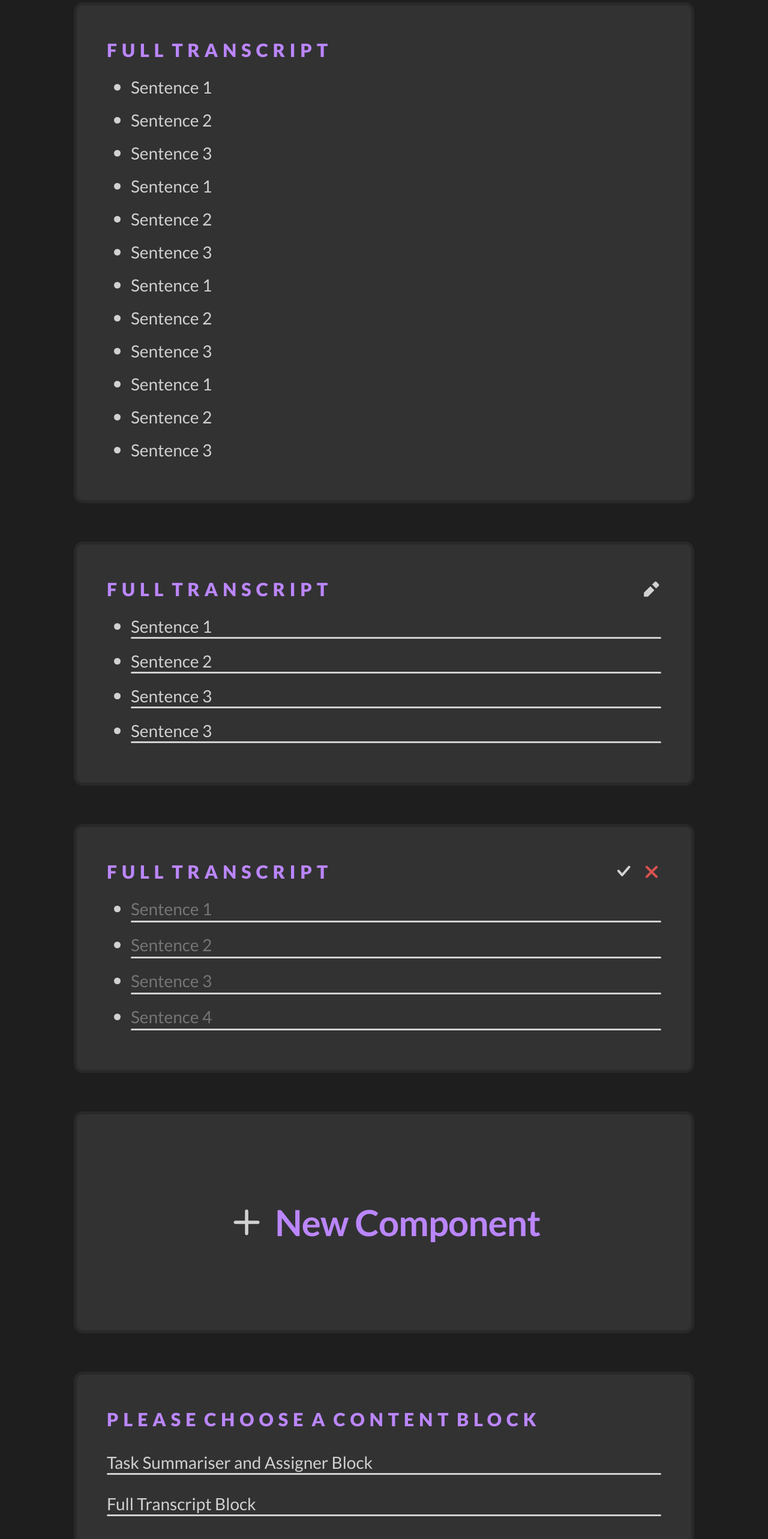
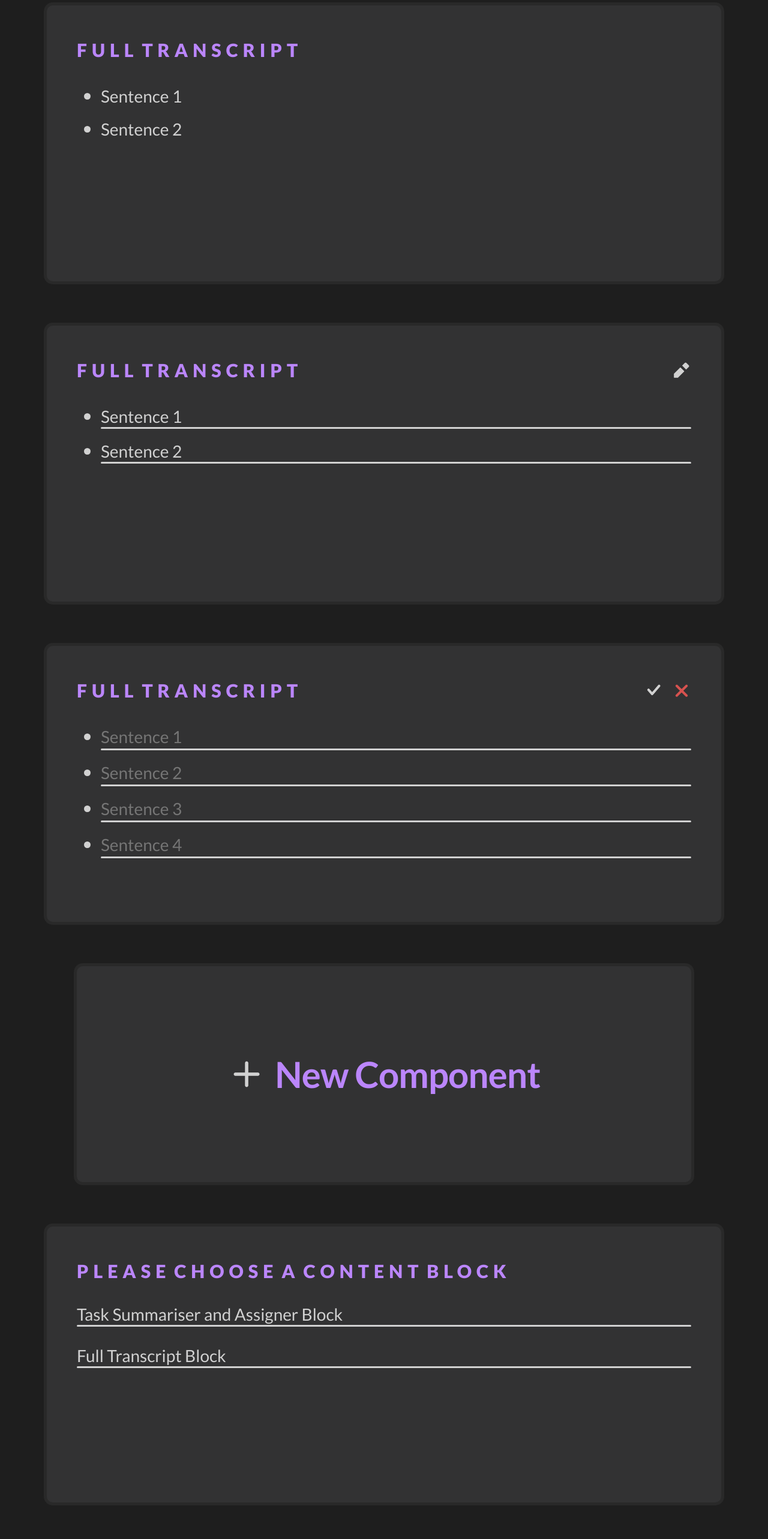
Before and after one commit to Jaywhisker/Satiscribe, a Next.js app in the folder SatiscribeFrontEnd/: page /large in a window 1280 px wide. Shown: the part 60-2626 px from the top of the page at 60% size. Built offline with nearby package versions, Linux system fonts and the light colour scheme.

Commit message:
Made some standardisation in classnames and condensation of classes

```diff
--- a/SatiscribeFrontEnd/components/large blocks/createNewBlocks.js
+++ b/SatiscribeFrontEnd/components/large blocks/createNewBlocks.js
@@ -8,37 +8,35 @@ import contentblock from '../../styles/components/contentblocks.module.css'
 function CreateNewBlock() {
     return (
         <>
-            <div className={`${contentblock.largeBlockContainer} ${flexi.flexcolumnSmolGap} ${flexi.aligncenter}`}>
-                <div className={`${flexi.flexrowSmolGap} ${flexi.aligncenter}`}>
+            <div className={`${contentblock.largeBlockContainer} ${flexi.flexColumnSmolGap} ${flexi.alignCenter}`}>
+                <div className={`${flexi.flexRowSmolGap} ${flexi.alignCenter}`}>
                     <div className={logos.big} style={{ backgroundImage: `url("/icons/plus.png")`, zIndex: 1, }}></div>
-                    <h2 style={{color: `var(--Final_Light_Purple)`}}> New Component</h2>
+                    <h2 style={{ color: `var(--Final_Light_Purple)` }}> New Component</h2>
                 </div>
             </div>
 
-            <div className={`${contentblock.largeBlockContainernohover}`}>
-                <div className={`${flexi.padding50vert} ${flexi.flexcolumnMediumGap}`}>
-                    <div className={`${contentblock.topContainer}  ${flexi.alginstart}`}>
-                        <h5>Please Choose A Content Block</h5>
+            <div className={`${contentblock.largeBlockContainerNoHover} ${contentblock.contentBlockAlignment}`}>
+                <div className={`${flexi.flexColumnMediumGap}`}>
+                    <h5>Please Choose A Content Block</h5>
+
+                    <div>
+                        <p style={{ color: `var(--Final_White)` }}>Task Summariser and Assigner Block</p>
+                        <div className={largeblockStyles.line}></div>
                     </div>
 
-                    <div className={`${contentblock.bottomContainer} ${flexi.flexcolumnMediumGap}`}>
-                        <div>
-                            <p style={{color: `var(--Final_White)`}}>Task Summariser and Assigner Block</p>
-                            <div className={largeblockStyles.line}></div>
-                        </div>
-                        <div>
-                            <p style={{color: `var(--Final_White)`}}>Full Transcript Block</p>
-                            <div className={largeblockStyles.line}></div>
-                        </div>
+                    <div>
+                        <p style={{ color: `var(--Final_White)` }}>Full Transcript Block</p>
+                        <div className={largeblockStyles.line}></div>
                     </div>
+
                 </div>
             </div>
 
-            <div className={contentblock.largeBlockContainernohover} style={{backgroundImage:`url(/components/thetrueoptions.png)`, backgroundSize:'cover', backgroundPosition:'center'}}>
-                <div className={largeblockStyles.buttonplacement} style={{right: `calc(50% + 16.5vh)`, bottom: `calc(50% + 5.5vh)`}}></div>
-                <div className={largeblockStyles.buttonplacement} style={{left: `calc(50% + 16vh)`, bottom: `calc(50% + 5.5vh)`}}></div>
-                <div className={largeblockStyles.buttonplacement} style={{right: `calc(50% + 16.5vh)`, top: `calc(50% + 6vh)`}}></div>
-                <div className={largeblockStyles.buttonplacement} style={{left: `calc(50% + 16vh)`, top: `calc(50% + 6vh)`}}></div>
+            <div className={contentblock.largeBlockContainerNoHover} style={{ backgroundImage: `url(/components/thetrueoptions.png)`, backgroundSize: 'cover', backgroundPosition: 'center' }}>
+                <div className={largeblockStyles.buttonPlacement} style={{ right: `calc(50% + 16.5vh)`, bottom: `calc(50% + 5.5vh)` }}></div>
+                <div className={largeblockStyles.buttonPlacement} style={{ left: `calc(50% + 16vh)`, bottom: `calc(50% + 5.5vh)` }}></div>
+                <div className={largeblockStyles.buttonPlacement} style={{ right: `calc(50% + 16.5vh)`, top: `calc(50% + 6vh)` }}></div>
+                <div className={largeblockStyles.buttonPlacement} style={{ left: `calc(50% + 16vh)`, top: `calc(50% + 6vh)` }}></div>
             </div>
         </>
     )
--- a/SatiscribeFrontEnd/components/large blocks/fullTranscript.js
+++ b/SatiscribeFrontEnd/components/large blocks/fullTranscript.js
@@ -11,75 +11,62 @@ function FullTranscript() {
     return (
         <>
 
-            <div className={`${contentblock.largeBlockContainernohover} ${flexi.flexcolumnSmolGap} ${flexi.alignstart}`}>
-                <div className={flexi.padding50vert}>
+            {/* <div className={`${contentblock.largeBlockContainerNoHover} ${contentblock.contentBlockAlignment} `}>
                 <div className={`${contentblock.topContainer}`}>
                     <h5>Full Transcript</h5>
                 </div>
 
                 <div className={`${contentblock.topContainer}`}>
                     <ul>
-                            <li> <p style={{color: `var(--Final_White)`}}>Sentence 1</p></li>
-                            <li> <p style={{color: `var(--Final_White)`}}>Sentence 2</p></li>
-                            <li> <p style={{color: `var(--Final_White)`}}>Sentence 3</p></li>
-                            <li> <p style={{color: `var(--Final_White)`}}>Sentence 1</p></li>
-                            <li> <p style={{color: `var(--Final_White)`}}>Sentence 2</p></li>
-                            <li> <p style={{color: `var(--Final_White)`}}>Sentence 3</p></li>
-                            <li> <p style={{color: `var(--Final_White)`}}>Sentence 1</p></li>
-                            <li> <p style={{color: `var(--Final_White)`}}>Sentence 2</p></li>
-                            <li> <p style={{color: `var(--Final_White)`}}>Sentence 3</p></li>
-                            <li> <p style={{color: `var(--Final_White)`}}>Sentence 1</p></li>
-                            <li> <p style={{color: `var(--Final_White)`}}>Sentence 2</p></li>
-                            <li> <p style={{color: `var(--Final_White)`}}>Sentence 3</p></li>
+                        <li> <p style={{ color: `var(--Final_White)` }}>Sentence 1</p></li>
+                        <li> <p style={{ color: `var(--Final_White)` }}>Sentence 2</p></li>
+
                     </ul>
                 </div>
-                </div>
+            </div> */}
+
+            <div className={`${contentblock.largeBlockContainerNoHover} ${contentblock.contentBlockAlignment}`}>
+                <h5>Full Transcript</h5>
+
+                <ul>
+                    <li> <p style={{ color: `var(--Final_White)` }}>Sentence 1</p></li>
+                    <li> <p style={{ color: `var(--Final_White)` }}>Sentence 2</p></li>
+
+                </ul>
             </div>
 
-            <div className={`${contentblock.largeBlockContainernohover} ${flexi.flexcolumnSmolGap} ${flexi.alignstart}`}>
-                <div className={flexi.padding50vert}>
-                    <div className={`${contentblock.topContainer} ${flexi.flexrowSmolGap} ${flexi.alignSpacebetween}`}>
+            <div className={`${contentblock.largeBlockContainerNoHover} ${contentblock.contentBlockAlignment}`}>
+                <div className={`${flexi.flexRowSmolGap} ${flexi.alignSpaceBetween}`}>
                     <h5>Full Transcript</h5>
                     <div className={logos.small} style={{ backgroundImage: `url("/icons/Edit.png")`, zIndex: 1 }}></div>
                 </div>
 
-                    <div className={`${contentblock.topContainer}`}>
+                <div>
                     <ul>
                         <li>
-                                <p style={{color: `var(--Final_White)`}}>Sentence 1</p>
+                            <p style={{ color: `var(--Final_White)` }}>Sentence 1</p>
                             <div className={largeblockStyles.line}></div>
                         </li>
                         <li>
-                                <p style={{color: `var(--Final_White)`}}>Sentence 2</p>
-                                <div className={largeblockStyles.line}></div>
-                            </li>
-                            <li>
-                                <p style={{color: `var(--Final_White)`}}>Sentence 3</p>
-                                <div className={largeblockStyles.line}></div>
-                            </li>
-                            <li>
-                                <p style={{color: `var(--Final_White)`}}>Sentence 3</p>
+                            <p style={{ color: `var(--Final_White)` }}>Sentence 2</p>
                             <div className={largeblockStyles.line}></div>
                         </li>
 
                     </ul>
                 </div>
             </div>
-            </div>
 
 
 
-            <div className={`${contentblock.largeBlockContainernohover} ${flexi.flexcolumnSmolGap} ${flexi.alignstart}`}>
-                <div className={flexi.padding50vert}>
-                    <div className={`${contentblock.topContainer} ${flexi.flexrowSmolGap} ${flexi.alignSpacebetween}`}>
+            <div className={`${contentblock.largeBlockContainerNoHover} ${contentblock.contentBlockAlignment}`}>
+                <div className={`${flexi.flexRowSmolGap} ${flexi.alignSpaceBetween}`}>
                     <h5>Full Transcript</h5>
-                        <div className={`${flexi.flexrowSmolGap}`}>
+                    <div className={`${flexi.flexRowSmolGap}`}>
                         <div className={logos.small} style={{ backgroundImage: `url("/icons/Check.png")`, zIndex: 1 }}></div>
                         <div className={logos.small} style={{ backgroundImage: `url("/icons/Cancellation.png")`, zIndex: 1 }}></div>
                     </div>
                 </div>
 
-                    <div className={`${contentblock.topContainer}`}>
                 <ul>
                     <li>
                         <input type='text' placeholder='Sentence 1'></input>
@@ -100,8 +87,6 @@ function FullTranscript() {
 
                 </ul>
             </div>
-                </div>
-            </div>
         </>
     )
 }
--- a/SatiscribeFrontEnd/styles/Flexible.module.css
+++ b/SatiscribeFrontEnd/styles/Flexible.module.css
@@ -1,78 +1,79 @@
-.inline {
+.inLine {
     display: inline-block;
 }
 
-.flexcolumnSmolGap {
+.flexColumnSmolGap {
     display: flex;
     flex-direction: column;
     gap: var(--smolgap);
 }
 
-.flexrowSmolGap {
+.flexRowSmolGap {
     display: flex;
     flex-direction: row;
     gap: var(--smolgap);
 }
 
-.flexcolumnMediumGap {
+.flexColumnMediumGap {
     display: flex;
     flex-direction: column;
     gap: var(--mediumgap);
 }
 
-.flexrowMediumGap {
+.flexRowMediumGap {
     display: flex;
     flex-direction: row;
     gap: var(--mediumgap);
 }
 
-.flexcolumnBigGap {
+.flexColumnBigGap {
     display: flex;
     flex-direction: column;
     gap: var(--biggap);
 }
 
-.flexrowBigGap {
+.flexRowBigGap {
     display: flex;
     flex-direction: row;
     gap: var(--biggap);
 }
 
-.aligncenter{
+.alignCenter {
     justify-content: center;
     align-items: center;
 }
 
-.alignleft{
+.alignLeft {
     justify-content: left;
     align-items: left;
 }
 
-.alignright{
+.alignRight {
     justify-content: right;
     align-items: right;
 }
 
-.alignSpacebetween{
+.alignSpaceBetween {
     justify-content: space-between;
-    align-items:center;
+    align-items: center;
 }
 
-.alignSpacearound{
+.alignSpaceAround {
     justify-content: space-around;
-    align-items:center;
-
-}
-.alignSpaceevenly{
-    justify-content: space-evenly;
-    align-items:center;
+    align-items: center;
 
 }
 
-.alignstart{
+.alignSpaceEvenly {
+    justify-content: space-evenly;
+    align-items: center;
+
+}
+
+.alignStart {
     justify-content: start;
 }
 
-.padding50vert{
+.padding50Vert {
     padding: 50px 0px;
 }
--- a/SatiscribeFrontEnd/styles/components/contentblocks.module.css
+++ b/SatiscribeFrontEnd/styles/components/contentblocks.module.css
@@ -7,12 +7,12 @@
     margin: 8vh auto;
 }
 
-.largeBlockContainer:hover{
+.largeBlockContainer:hover {
     background-color: var(--Final_Component_Dark_Grey);
     cursor: pointer;
 }
 
-.largeBlockContainernohover {
+.largeBlockContainerNoHover {
     background-color: var(--Final_Component_Lighter_Grey);
     border: 5px solid var(--Final_Component_Dark_Grey);
     border-radius: 15px;
@@ -22,10 +22,20 @@
     position: relative;
 }
 
-.topContainer {
+
+/* Compresses padding50vert, topContainer (but using padding instead), alginStart and flew row small column*/
+.contentBlockAlignment {
+    display: flex;
+    flex-direction: column;
+    gap: var(--smolgap);
+    justify-content: start;
+    padding: 50px 50px;
+}
+
+/* .topContainer {
     margin: 0 50px;
 }
 
-.bottomContainer{
+.bottomContainer {
     margin: 0 50px
-}
+} */
```
Also changed, not shown: SatiscribeFrontEnd/pages/index.js (+6 -6 lines), SatiscribeFrontEnd/styles/buttons.module.css (deleted, +0 -65 lines), SatiscribeFrontEnd/styles/components/large blocks/createNewBlockStyles.module.css (+5 -6 lines). Lines whose indentation alone changed are shown as unchanged.
